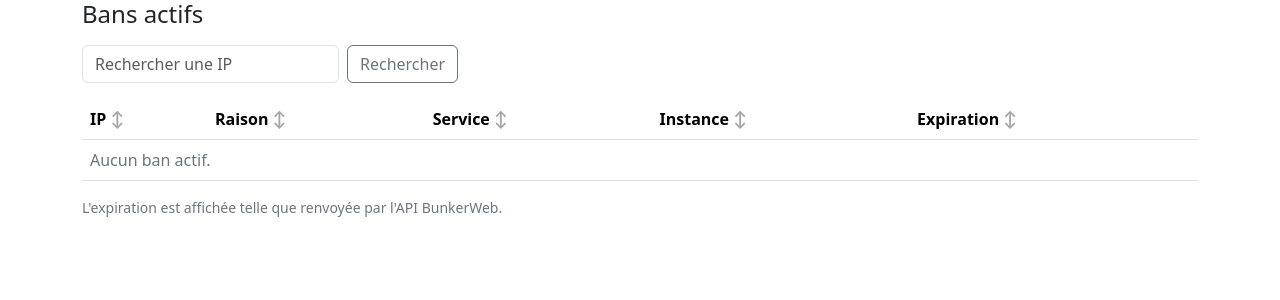
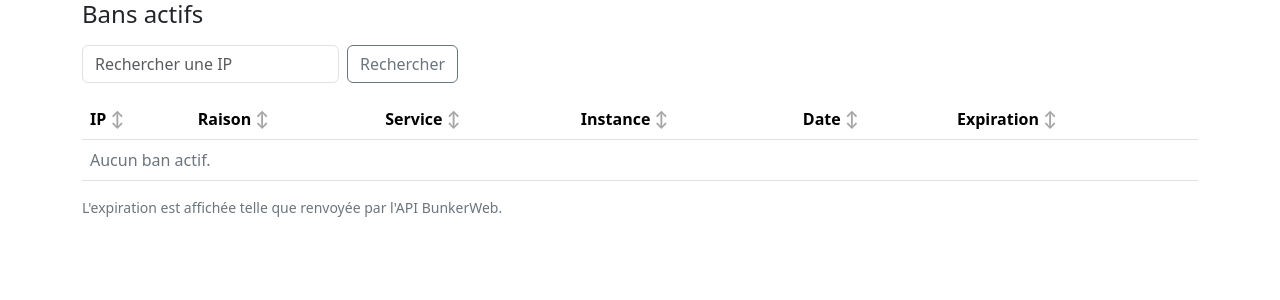
Before and after one commit to Lixeas/periscope-for-bunkerweb, a Python web app: template src/mc/web/templates/bans.html in a window 1280 px wide. Shown: the top 300 px of the page. Run offline with Jinja, Linux system fonts and the light colour scheme; the template is opened without the code that fills it, so the values that code supplies are empty.

Commit message:
feat(ui): ban date column; filter inputs on jobs and certificates
Co-Authored-By: Claude Sonnet 5.5 <noreply@anthropic.com>

```diff
--- a/src/mc/web/templates/bans.html
+++ b/src/mc/web/templates/bans.html
@@ -10,8 +10,8 @@
   <div class="col-auto"><button class="btn btn-outline-secondary">Rechercher</button></div>
 </form>
 <div class="table-responsive">
-<table class="table align-middle" data-table>
-  <thead><tr><th data-sort>IP</th><th data-sort>Raison</th><th data-sort>Service</th><th data-sort>Instance</th><th data-sort>Expiration</th></tr></thead>
+<table class="table align-middle" id="t-bans" data-table>
+  <thead><tr><th data-sort>IP</th><th data-sort>Raison</th><th data-sort>Service</th><th data-sort>Instance</th><th data-sort>Date</th><th data-sort>Expiration</th></tr></thead>
   <tbody>
   {% for r in rows %}
   <tr>
@@ -19,9 +19,10 @@
     <td>{{ r.reason or '—' }}</td>
     <td>{{ r.service }}</td>
     <td>{{ r.instance }}</td>
+    <td>{{ r.date if r.date is not none else '—' }}</td>
     <td>{{ r.exp if r.exp is not none else '—' }}</td>
   </tr>
-  {% else %}<tr><td colspan="5" class="text-secondary">Aucun ban actif.</td></tr>
+  {% else %}<tr><td colspan="6" class="text-secondary">Aucun ban actif.</td></tr>
   {% endfor %}
   </tbody>
 </table>
--- a/src/mc/web/templates/certificates.html
+++ b/src/mc/web/templates/certificates.html
@@ -4,8 +4,9 @@
 {% block head %}<meta http-equiv="refresh" content="60">{% endblock %}
 {% block content %}
 <h1 class="h4 mb-3">Certificats</h1>
+<div class="mb-2"><input class="form-control" type="search" placeholder="Rechercher…" aria-label="Rechercher" data-filter-for="t-certs"></div>
 <div class="table-responsive">
-<table class="table align-middle" data-table>
+<table class="table align-middle" id="t-certs" data-table>
   <thead><tr><th data-sort>Domaine</th><th data-sort>Instance</th><th data-sort>Statut</th><th data-sort>Émetteur</th><th data-sort>Expiration</th><th data-sort>Jours restants</th></tr></thead>
   <tbody>
   {% for r in rows %}
--- a/src/mc/web/templates/jobs.html
+++ b/src/mc/web/templates/jobs.html
@@ -3,8 +3,9 @@
 {% block head %}<meta http-equiv="refresh" content="60">{% endblock %}
 {% block content %}
 <h1 class="h4 mb-3">Jobs planifiés</h1>
+<div class="mb-2"><input class="form-control" type="search" placeholder="Rechercher…" aria-label="Rechercher" data-filter-for="t-jobs"></div>
 <div class="table-responsive mb-5">
-<table class="table align-middle" data-table>
+<table class="table align-middle" id="t-jobs" data-table>
   <thead><tr><th data-sort>Job</th><th data-sort>Plugin</th><th data-sort>Instance</th><th data-sort>Fréquence</th><th data-sort>Dernière exécution</th><th data-sort>Résultat</th></tr></thead>
   <tbody>
   {% for j in jobs %}
```
